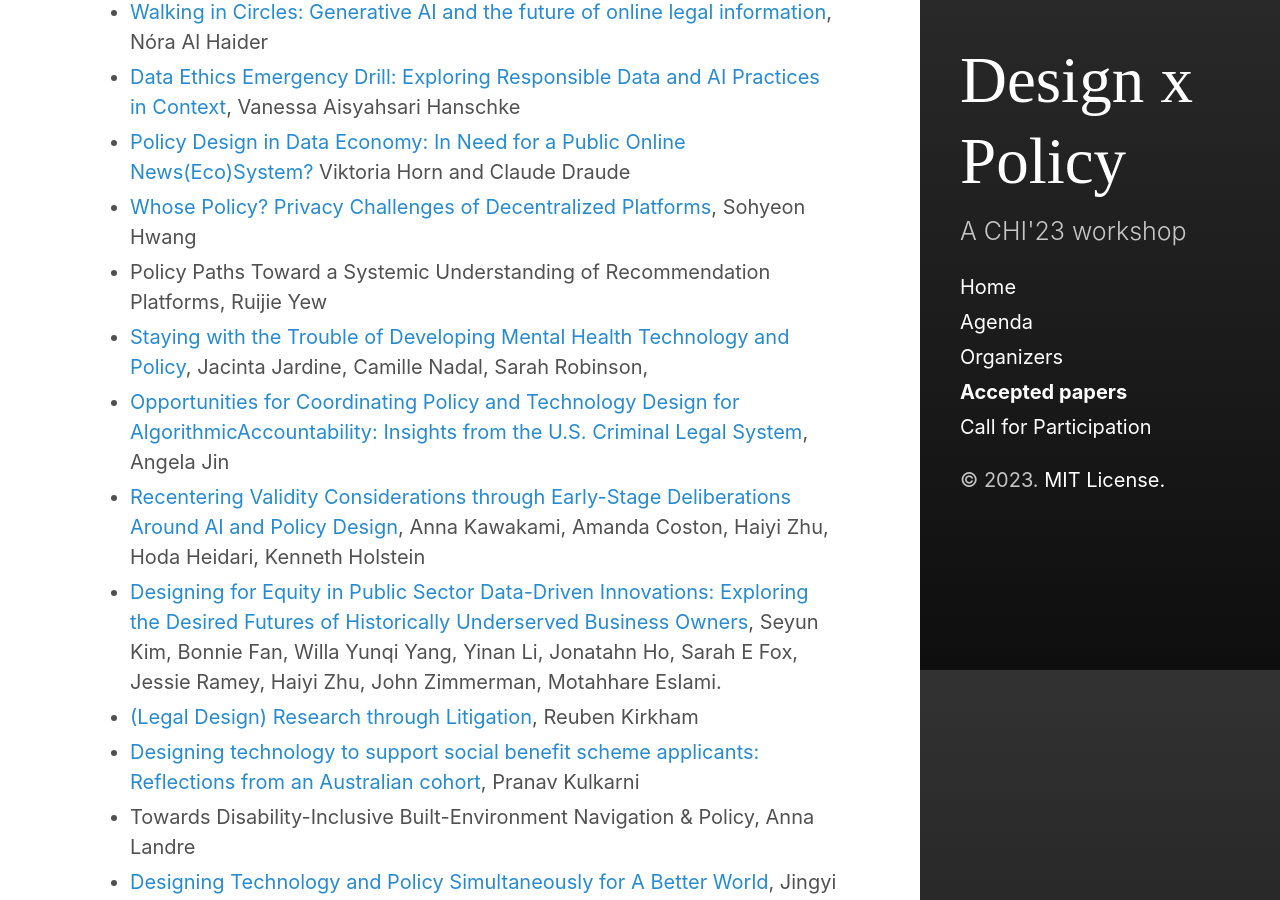
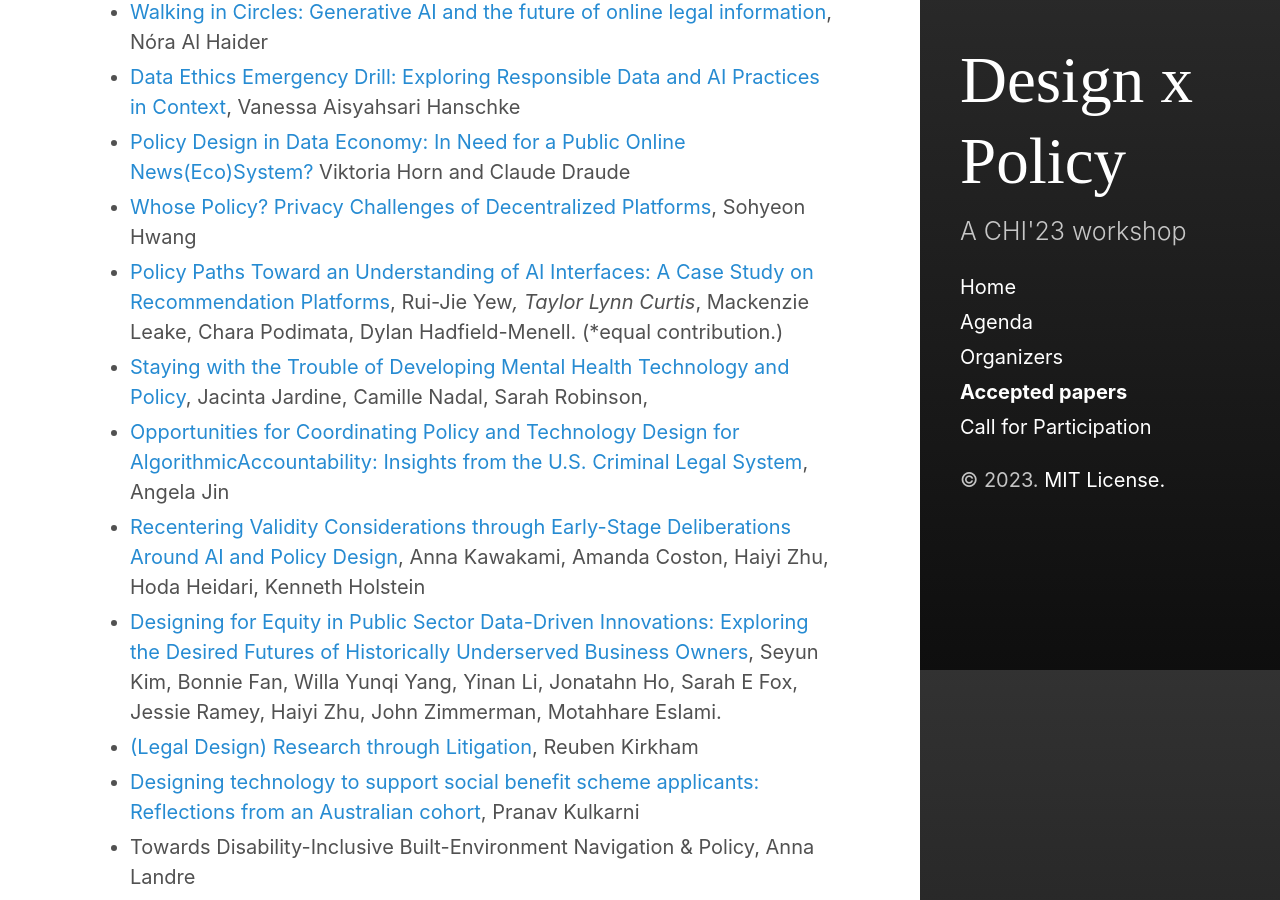
Before and after one commit to yang-qian/designpolicyCHI23, a Jekyll site: the page built from accepted.md, in a window 1280 px wide and 900 px high, scrolled down 1130 px. Built offline with Jekyll 4.4.1, drawn with Linux system fonts in a browser that asks for light colours.

Commit message:
Update accepted.md

```diff
--- a/accepted.md
+++ b/accepted.md
@@ -23,7 +23,7 @@ sidebar_link: true
 - [Data Ethics Emergency Drill: Exploring Responsible Data and AI Practices in Context](https://cornell.box.com/s/cyaal5hacuj8y3i7dauqfjnqvbhexdtd), Vanessa Aisyahsari Hanschke
 - [Policy Design in Data Economy: In Need for a Public Online News(Eco)System?](https://cornell.box.com/s/tm04qmve2py4566tfgo9vbn9sdjizb0d) Viktoria Horn and Claude Draude
 - [Whose Policy? Privacy Challenges of Decentralized Platforms](https://www.sohyeonhwang.com/docs/CHI2023_Workshop_DesignPolicy.pdf), Sohyeon Hwang
-- Policy Paths Toward a Systemic Understanding of Recommendation Platforms,	Ruijie Yew
+- [Policy Paths Toward an Understanding of AI Interfaces: A Case Study on Recommendation Platforms](https://cornell.box.com/s/gtqnbjiial0kzcqcr5awqdfz10hv0c92), Rui-Jie Yew*, Taylor Lynn Curtis*, Mackenzie Leake, Chara Podimata, Dylan Hadfield-Menell. (*equal contribution.)
 - [Staying with the Trouble of Developing Mental Health Technology and Policy](https://cornell.box.com/s/thg2laayu67tjdwa070u1t2q74i6sy32), Jacinta Jardine, Camille Nadal, Sarah Robinson,
 - [Opportunities for Coordinating Policy and Technology Design for AlgorithmicAccountability: Insights from the U.S. Criminal Legal System](https://cornell.box.com/s/frq8pdn2682stbftddcj0idvcugapn8j), Angela Jin
 - [Recentering Validity Considerations through Early-Stage Deliberations Around AI and Policy Design](https://cornell.box.com/s/eowiu60fvtin2110bnlyg7ri7zljag2y), Anna Kawakami, Amanda Coston, Haiyi Zhu, Hoda Heidari, Kenneth Holstein
@@ -42,7 +42,7 @@ sidebar_link: true
 - [Educating the AI leaders of the future: the approach of AI4Gov](https://cornell.box.com/s/0x73fywx3tb7q09m2a7u3hd4hoipxxao), Marzia Mortati, Camilla Roveri, Gianluca Misuraca
 - [Roadmap For Navigating On Uncharted Legal Design Landscapetowards Bright Quantum Future](https://cornell.box.com/s/lm0cgmhfdp74ln3xhqsu5iz9nby0f0d1), Katri Nousiainen and Joonas Keskirahkonen
 - [Socio-technical design in public administration for safer public AI systems](https://cornell.box.com/s/x2hzhfis7k82yauntzzzss9n3kff1z4x), Sem Nouws, Marijn Janssen, Roel Dobbe
-- [Understanding the Variability of Governance Models and (Digital) Vulnerabilities in Technology-Facilitated Sex Trafficking](https://cornell.box.com/s/4biyooscul7qn5wuqs7pinxfpflu88gk), Linnea Öhlund
+- [Understanding the Variability of Governance Models and (Digital) Vulnerabilities in Technology-Facilitated Sex Trafficking](https://cornell.box.com/s/a5d9c1yq8s2msvzo5cyi2807h0c61nwm), Linnea Öhlund
 - [Anticipating Unintended Consequences of Technology Using Insights fromCreativity Support Tools](https://cornell.box.com/s/kpaobk0swd7kt6ofdjeyy4wk83uukd8l), Rock Yuren Pang and Katharina Reinecke
 - [Examining Cashless Payment Services in a “Post” Pandemic Environment](http://arxiv.org/abs/2303.12970), Janiya R. Peters, Orissa Rose
 - [Everyday Data and Everyday Publics](https://cornell.box.com/s/22l1xdnu3ec2kmtwrqu4yh01mynr5zi3), Paola Pierri, Aysun Aytaç, Jon Rogers, Michael Shorter
```
